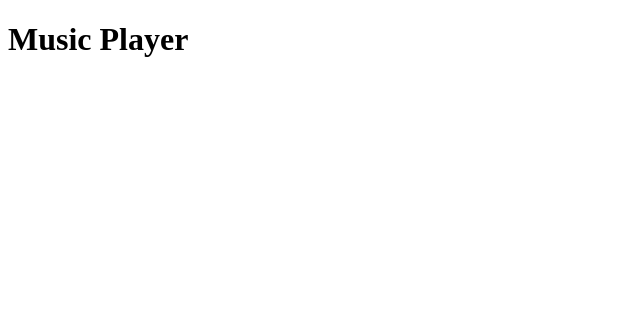
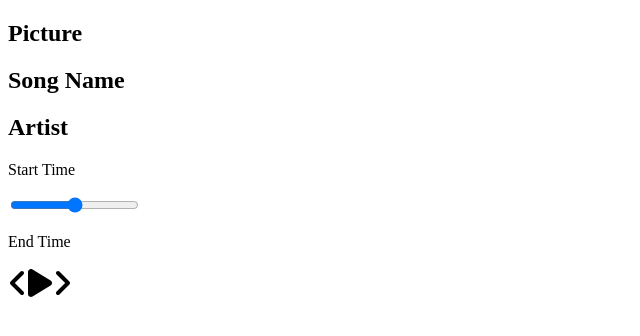
Before and after one commit to mightyhyuk/breeze, a React (Create React App) app: page / in a window 1280 px wide. Shown: the top 336 px of the page, without its empty margins (0-640 px from the left). Built offline with nearby package versions, Linux system fonts and the light colour scheme.

Commit message:
Create components: Song and Player

```diff
--- a/src/App.js
+++ b/src/App.js
@@ -1,7 +1,11 @@
+import Song from "./components/Song";
+import Player from "./components/Player";
+
 function App() {
   return (
     <div className="App">
-      <h1>Music Player</h1>
+      <Song />
+      <Player />
     </div>
   );
 }
--- /dev/null
+++ b/src/components/Player.jsx
@@ -0,0 +1,29 @@
+import { FontAwesomeIcon } from "@fortawesome/react-fontawesome";
+import {
+  faPlay,
+  faAngleLeft,
+  faAngleRight,
+} from "@fortawesome/free-solid-svg-icons";
+
+function Player() {
+  return (
+    <div className="player">
+      <div className="time-control">
+        <p>Start Time</p>
+        <input type="range" />
+        <p>End Time</p>
+      </div>
+      <div className="play-control">
+        <FontAwesomeIcon className="skip-back" size="2x" icon={faAngleLeft} />
+        <FontAwesomeIcon className="play" size="2x" icon={faPlay} />
+        <FontAwesomeIcon
+          className="skip-forward"
+          size="2x"
+          icon={faAngleRight}
+        />
+      </div>
+    </div>
+  );
+}
+
+export default Player;
--- /dev/null
+++ b/src/components/Song.jsx
@@ -0,0 +1,11 @@
+function Song() {
+  return (
+    <div className="song-container">
+      <h2>Picture</h2>
+      <h2>Song Name</h2>
+      <h2>Artist</h2>
+    </div>
+  );
+}
+
+export default Song;
```
